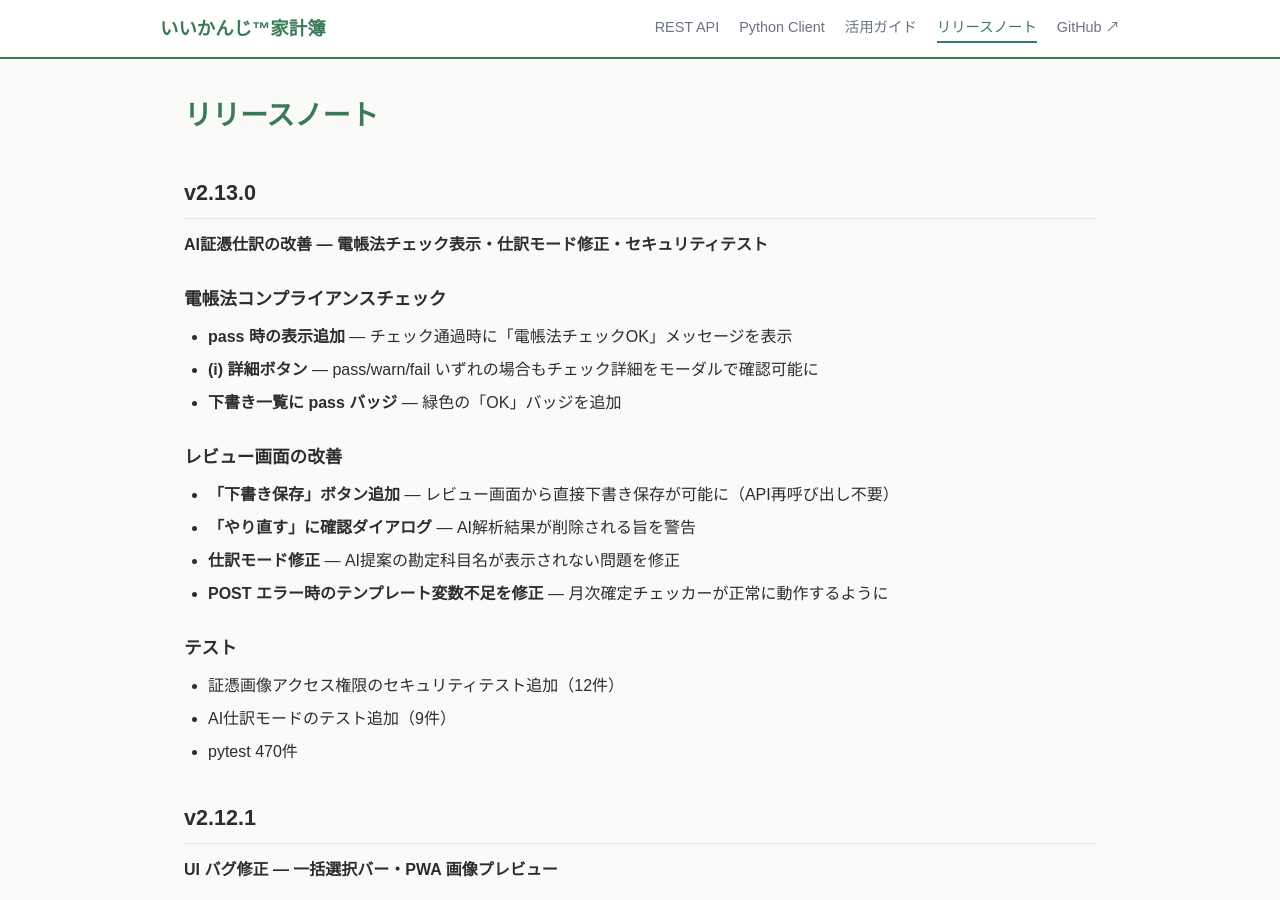
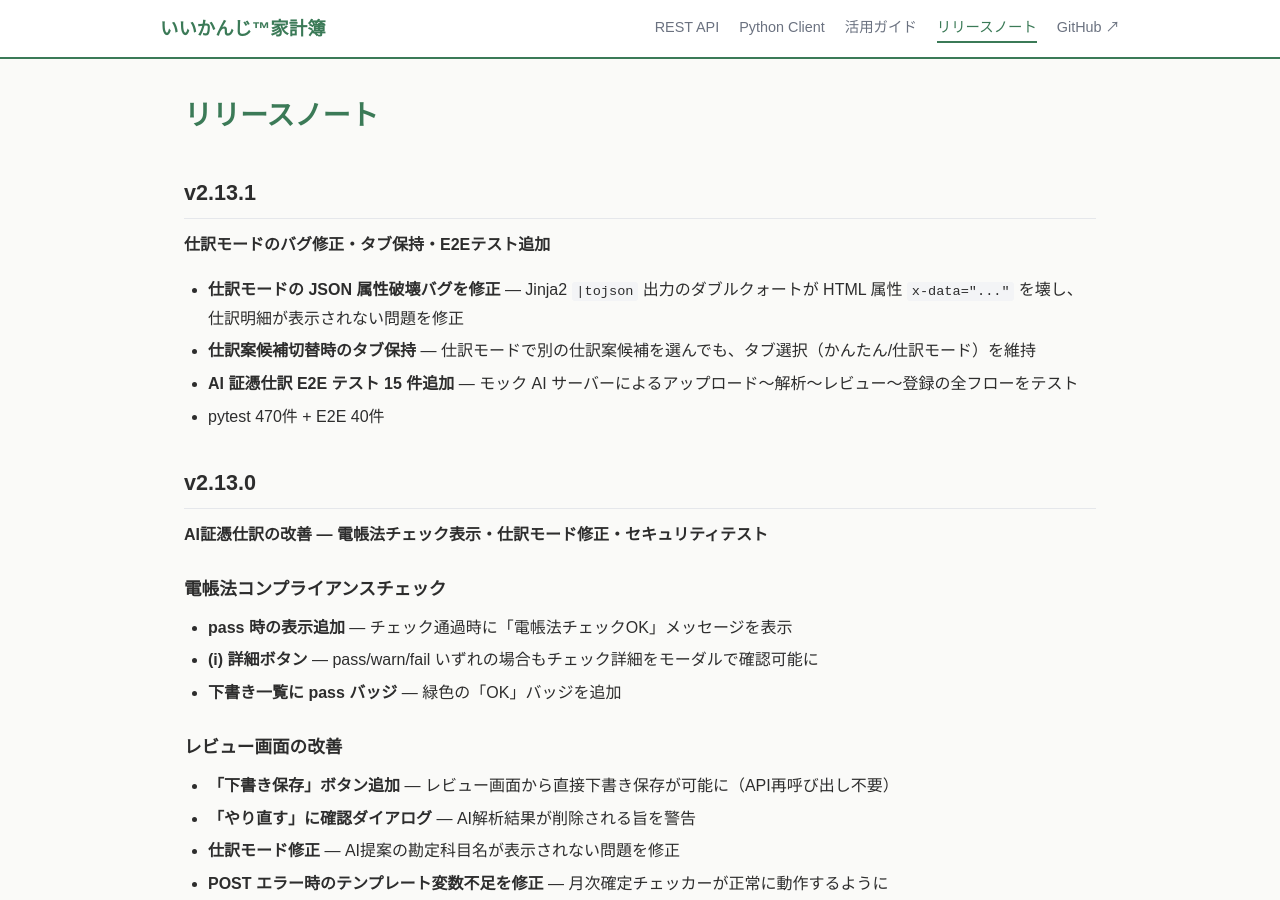
Before and after one commit to nananek/iikanji-kakeibo, a Jekyll site: the page built from docs/releases.md, in a window 1280 px wide and 900 px high. Built offline with Jekyll 4.4.1, drawn with Linux system fonts in a browser that asks for light colours.

Commit message:
release: v2.13.1 — 仕訳モードバグ修正・E2Eテスト追加
Co-Authored-By: Claude Opus 4.6 <noreply@anthropic.com>

```diff
--- a/docs/releases.md
+++ b/docs/releases.md
@@ -4,6 +4,15 @@ title: リリースノート
 ---
 
 # リリースノート
+
+## v2.13.1
+
+**仕訳モードのバグ修正・タブ保持・E2Eテスト追加**
+
+- **仕訳モードの JSON 属性破壊バグを修正** — Jinja2 `|tojson` 出力のダブルクォートが HTML 属性 `x-data="..."` を壊し、仕訳明細が表示されない問題を修正
+- **仕訳案候補切替時のタブ保持** — 仕訳モードで別の仕訳案候補を選んでも、タブ選択（かんたん/仕訳モード）を維持
+- **AI 証憑仕訳 E2E テスト 15 件追加** — モック AI サーバーによるアップロード〜解析〜レビュー〜登録の全フローをテスト
+- pytest 470件 + E2E 40件
 
 ## v2.13.0
 
```
Also changed, not shown: 1 other file.
